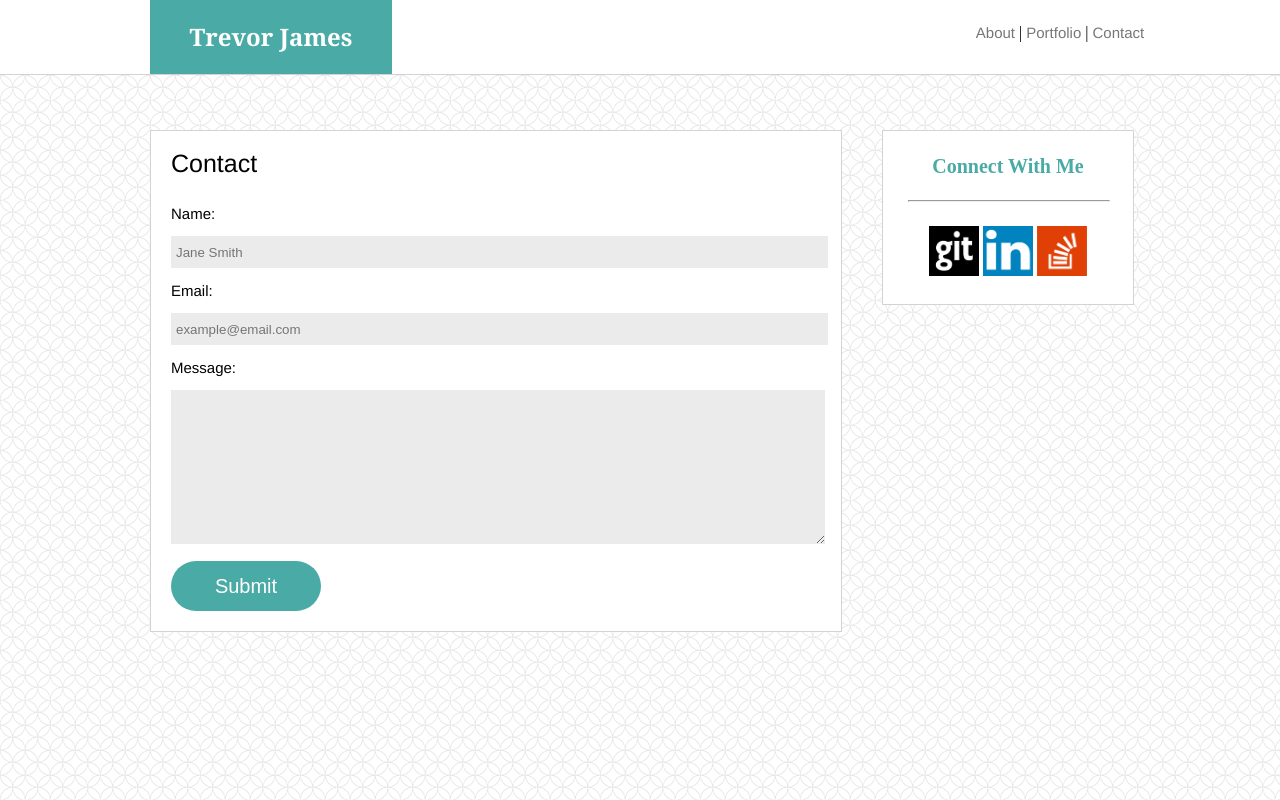
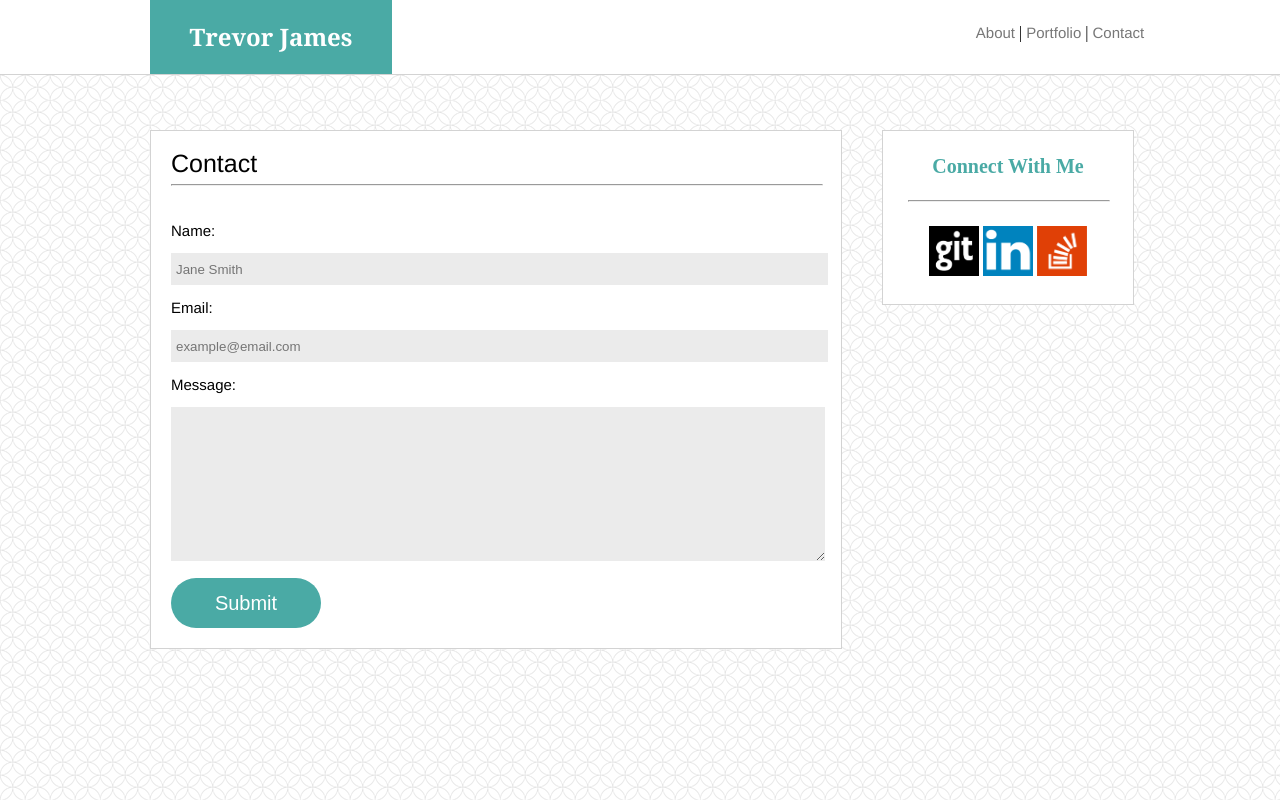
Before and after one commit to Trevcj/Basic-Portfolio, a plain HTML site: page contact.html in a window 1280 px wide. Shown: the top 800 px of the page. Drawn offline with Linux system fonts and the light colour scheme.

Commit message:
finished

```diff
--- a/contact.html
+++ b/contact.html
@@ -23,6 +23,7 @@
 		<div class="contact">
 
 			<h1 id="header">Contact</h1>
+			<hr width="650" height="1">
 			<br>
 			<br>
 			<form action="/action_page.php">
```
